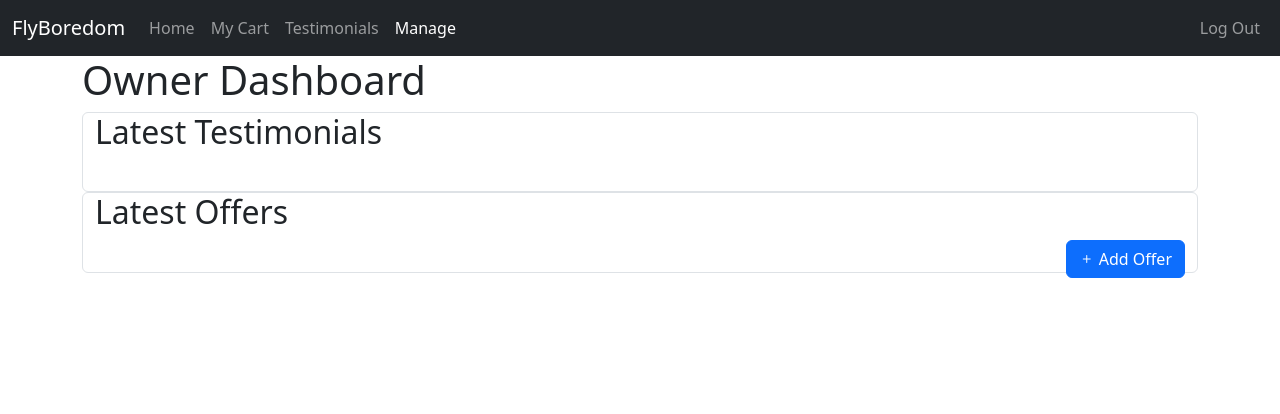
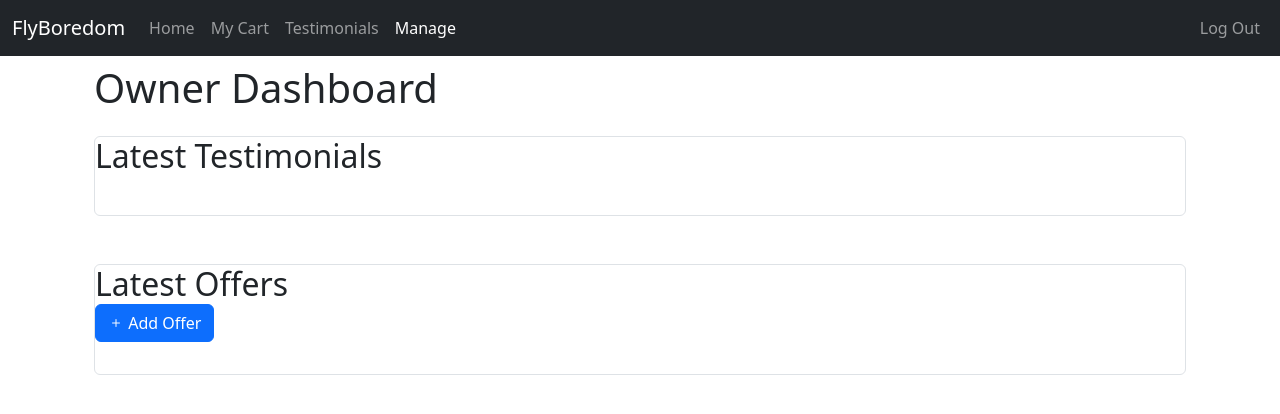
Before and after one commit to abdu26399/FlyBoredom, a Django app: page /owner/ in a window 1280 px wide. Shown: the top 414 px of the page. Run offline with Django 4.2, Linux system fonts and the light colour scheme; the visitor is signed in with stand-in values (Sample User, id 1); data that the repository does not hold is empty.

Commit message:
Added styling for components

```diff
--- a/owner_admin/templates/owner_admin/index.html
+++ b/owner_admin/templates/owner_admin/index.html
@@ -1,12 +1,17 @@
 {% extends "base.html" %}
+{% load static %}
 
 {% block content %}
     <div class="container">
+        <link rel="stylesheet" type="text/css" href="{% static 'main.css' %}"/>
+
+        <div class="container pt-2">
             <h1>Owner Dashboard</h1>
-
             {#  Latest Testimonials Container  #}
-    <div class="container border rounded">
+            <div class="container border rounded mt-4 p-0">
+                <div class="container-header">
                     <h2>Latest Testimonials</h2>
+                </div>
                 <div data-bs-spy="scroll" data-bs-root-margin="0px 0px -40%" data-bs-smooth-scroll="true"
                      class="scrollspy-example p-3 rounded-2 row" tabindex="0">
                     {% for testimonial in latest_testimonials %}
@@ -31,14 +36,15 @@
                     {% endfor %}
                 </div>
             </div>
-
             {#  Latest Offer Container  #}
-    <div class="container border rounded">
-        <h2>Latest Offers</h2>
-        <a href="{% url "owner_admin:add_offer" %}" class="btn btn-primary" style="float: right">
+            <div class="container border rounded mt-5 p-0">
+                <div class="container-header">
+                    <h2 class="m-0">Latest Offers</h2>
+                    <a href="{% url "owner_admin:add_offer" %}" class="btn btn-primary top-right">
                         <i class="bi bi-plus"></i>
                         Add Offer
                     </a>
+                </div>
                 <div data-bs-spy="scroll" data-bs-root-margin="0px 0px -40%" data-bs-smooth-scroll="true"
                      class="scrollspy-example p-3 rounded-2 row" tabindex="0">
                     {% for offer in latest_offers %}
@@ -73,4 +79,5 @@
                 </div>
             </div>
         </div>
+    </div>
 {% endblock %}
```
Lines whose indentation alone changed are shown as unchanged.
